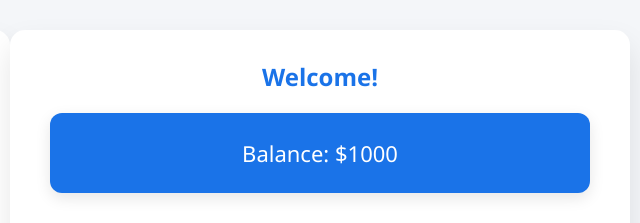
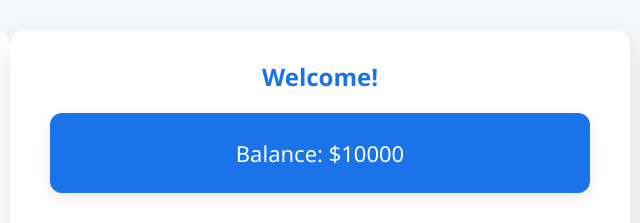
Before and after one commit to btcrkt48gz-debug/Demo-bank, a plain HTML site: page index.html in a window 1280 px wide. Shown: the top 223 px of the page, 630-1270 px from the left. Drawn offline with Linux system fonts and the light colour scheme.

Commit message:
Update initial balance from $1000 to $10000

```diff
--- a/index.html
+++ b/index.html
@@ -111,7 +111,7 @@ ul li {
 <div id="dashboard" class="container hidden">
     <h2>Welcome!</h2>
     <div class="card">
-        Balance: $<span id="balance">1000</span>
+        Balance: $<span id="balance">10000</span>
     </div>
 
     <input id="withdrawAmount" placeholder="Withdraw amount">
@@ -128,7 +128,7 @@ ul li {
 </div>
 
 <script>
-let balance = 1000;
+let balance = 10000;
 let transactions = [];
 
 function login(){
```
